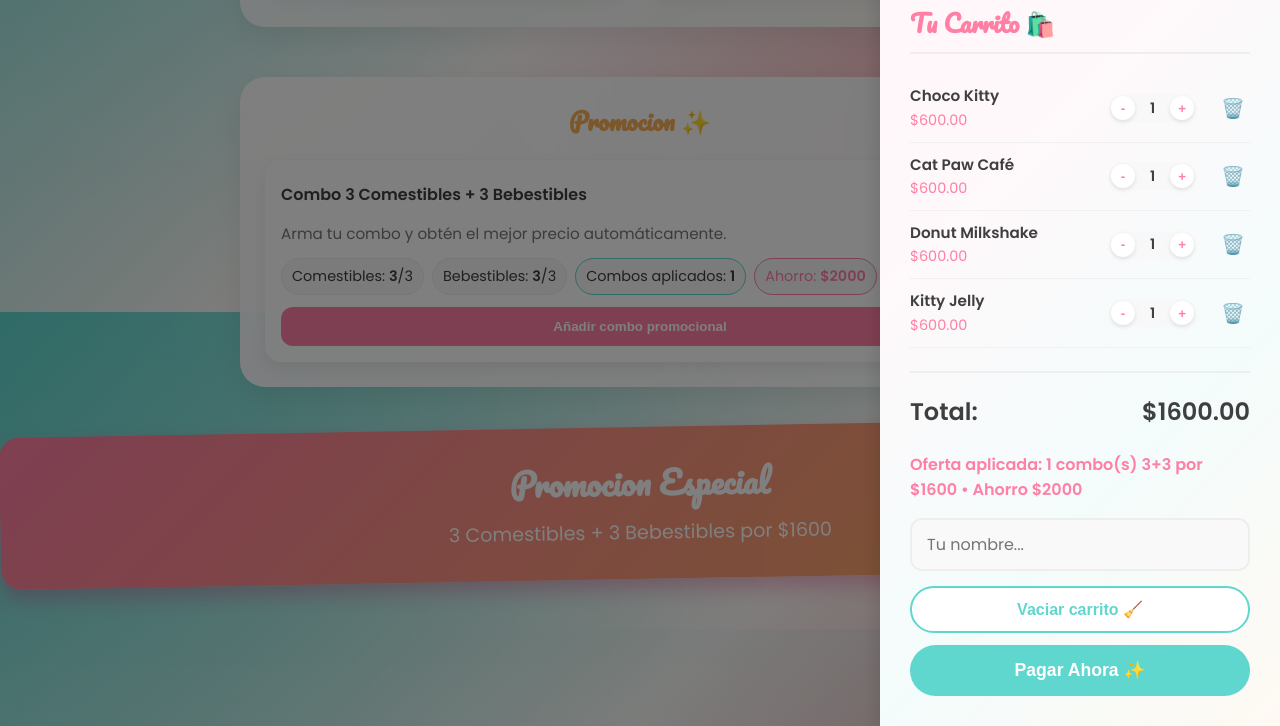
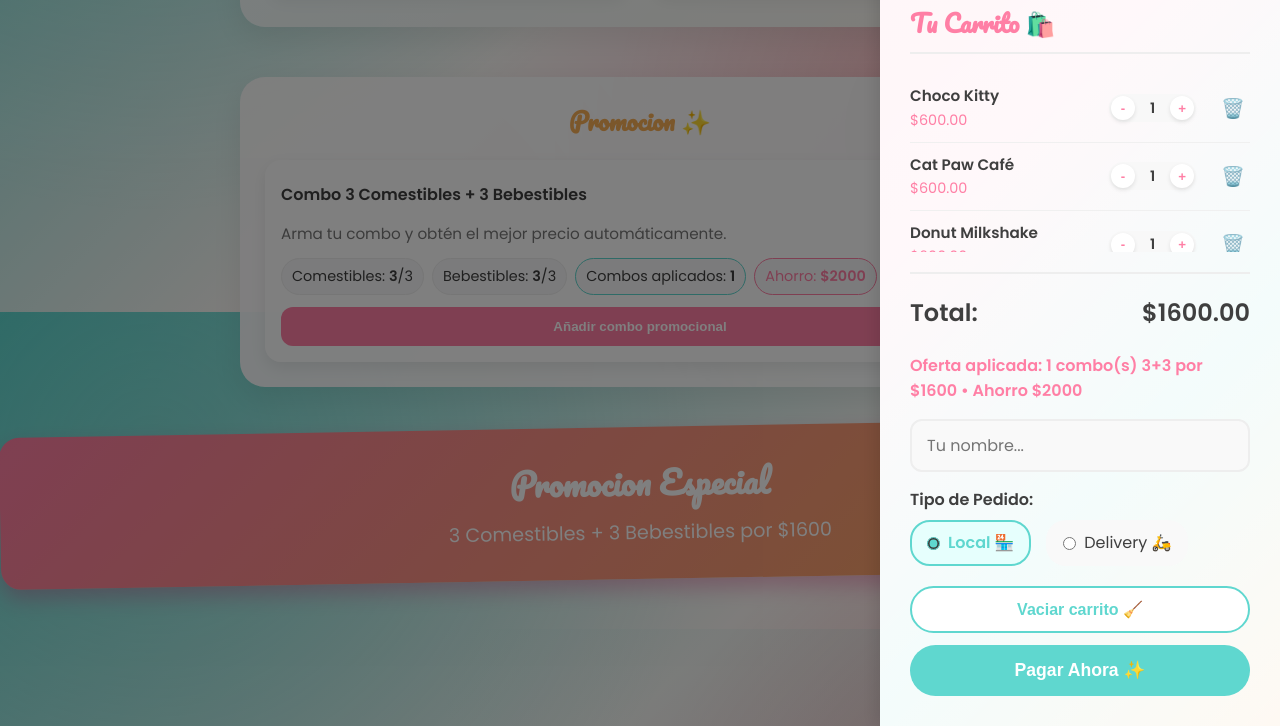
Before and after one commit to renatoguerrero827-bit/Pag-Uwu, a plain HTML site: page index.html in a window 1280 px wide. Both pictures are taken after a click on the button "Añadir combo promocional". Shown: the part 3688-4414 px from the top of the page. Drawn offline with Linux system fonts and the light colour scheme.

Commit message:
Actualizacion Delivery o entrega el local

```diff
--- a/index.html
+++ b/index.html
@@ -216,6 +216,21 @@
                 <input type="text" id="customer-name" placeholder="Tu nombre..." maxlength="30">
             </div>
 
+            <!-- Order Type Selection -->
+            <div class="order-type-group">
+                <label class="order-type-label">Tipo de Pedido:</label>
+                <div class="order-type-options">
+                    <label class="radio-option">
+                        <input type="radio" name="order-type" value="local" checked>
+                        <span>Local 🏪</span>
+                    </label>
+                    <label class="radio-option">
+                        <input type="radio" name="order-type" value="delivery">
+                        <span>Delivery 🛵</span>
+                    </label>
+                </div>
+            </div>
+
             <button id="clear-cart-btn">Vaciar carrito 🧹</button>
             <button id="checkout-btn">Pagar Ahora ✨</button>
         </div>
--- a/script.js
+++ b/script.js
@@ -254,18 +254,27 @@ checkoutBtn.addEventListener('click', () => {
     let discount = bundles * (6 * 600 - 1600);
     let total = baseTotal - discount;
 
+    // Obtener tipo de pedido
+    const orderTypeInput = document.querySelector('input[name="order-type"]:checked');
+    const orderType = orderTypeInput ? orderTypeInput.value : 'local';
+    const orderTypeText = orderType === 'delivery' ? 'Delivery 🛵' : 'Local 🏪';
+
     // Enviar a Discord
-    sendOrderToDiscord(cart, total, discount, customerName);
+    sendOrderToDiscord(cart, total, discount, customerName, orderTypeText);
 
-    alert(`¡Gracias por tu compra, ${customerName}! \nTotal a pagar: $${total.toFixed(2)}\n\nTu pedido llegará pronto. 🛵💨`);
+    alert(`¡Gracias por tu compra, ${customerName}! \nTipo: ${orderTypeText}\nTotal a pagar: $${total.toFixed(2)}\n\nTu pedido llegará pronto.`);
 
     cart = [];
     if(customerNameInput) customerNameInput.value = ''; // Limpiar nombre
+    // Resetear radio button a Local
+    const localRadio = document.querySelector('input[name="order-type"][value="local"]');
+    if(localRadio) localRadio.checked = true;
+
     updateCartUI();
     cartModal.classList.add('hidden');
 });
 
-function sendOrderToDiscord(cartItems, total, discount, customerName) {
+function sendOrderToDiscord(cartItems, total, discount, customerName, orderType) {
     if (!DISCORD_WEBHOOK_URL) {
         console.log('Webhook de Discord no configurado.');
         return;
@@ -287,7 +296,7 @@ function sendOrderToDiscord(cartItems, total, discount, customerName) {
     const payload = {
         embeds: [{
             title: `✨ Nuevo Pedido Recibido #${orderNumber} 🛍️`,
-            description: `**Cliente:** ${customerName}`,
+            description: `**Cliente:** ${customerName}\n**Tipo de Pedido:** ${orderType}`,
             color: 16738740, // Color rosado (#ff6b74)
             fields: [
                 {
--- a/styles.css
+++ b/styles.css
@@ -682,6 +682,49 @@ footer {
     background: white;
 }
 
+.order-type-group {
+    margin-bottom: 20px;
+}
+
+.order-type-label {
+    display: block;
+    font-weight: 600;
+    margin-bottom: 8px;
+    color: var(--text-color);
+}
+
+.order-type-options {
+    display: flex;
+    gap: 15px;
+}
+
+.radio-option {
+    display: flex;
+    align-items: center;
+    cursor: pointer;
+    background: #f9f9f9;
+    padding: 8px 15px;
+    border-radius: 20px;
+    border: 2px solid transparent;
+    transition: all 0.2s;
+}
+
+.radio-option:hover {
+    background: #eee;
+}
+
+.radio-option input[type="radio"] {
+    margin-right: 8px;
+    accent-color: var(--accent-color);
+}
+
+.radio-option:has(input:checked) {
+    border-color: var(--accent-color);
+    background: #e6fffd;
+    color: var(--accent-color);
+    font-weight: 600;
+}
+
 #clear-cart-btn {
     background-color: #ffffff;
     color: var(--accent-color);
```
